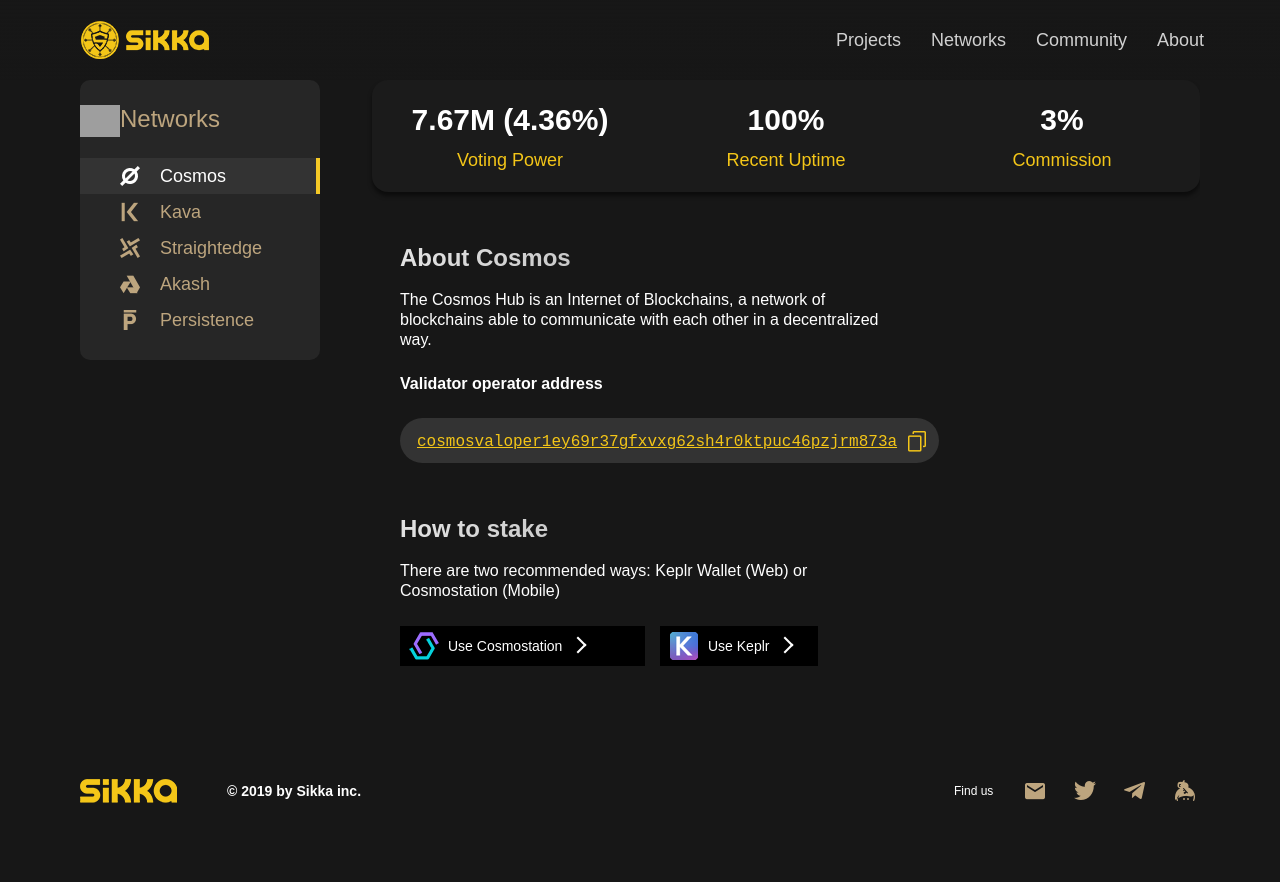
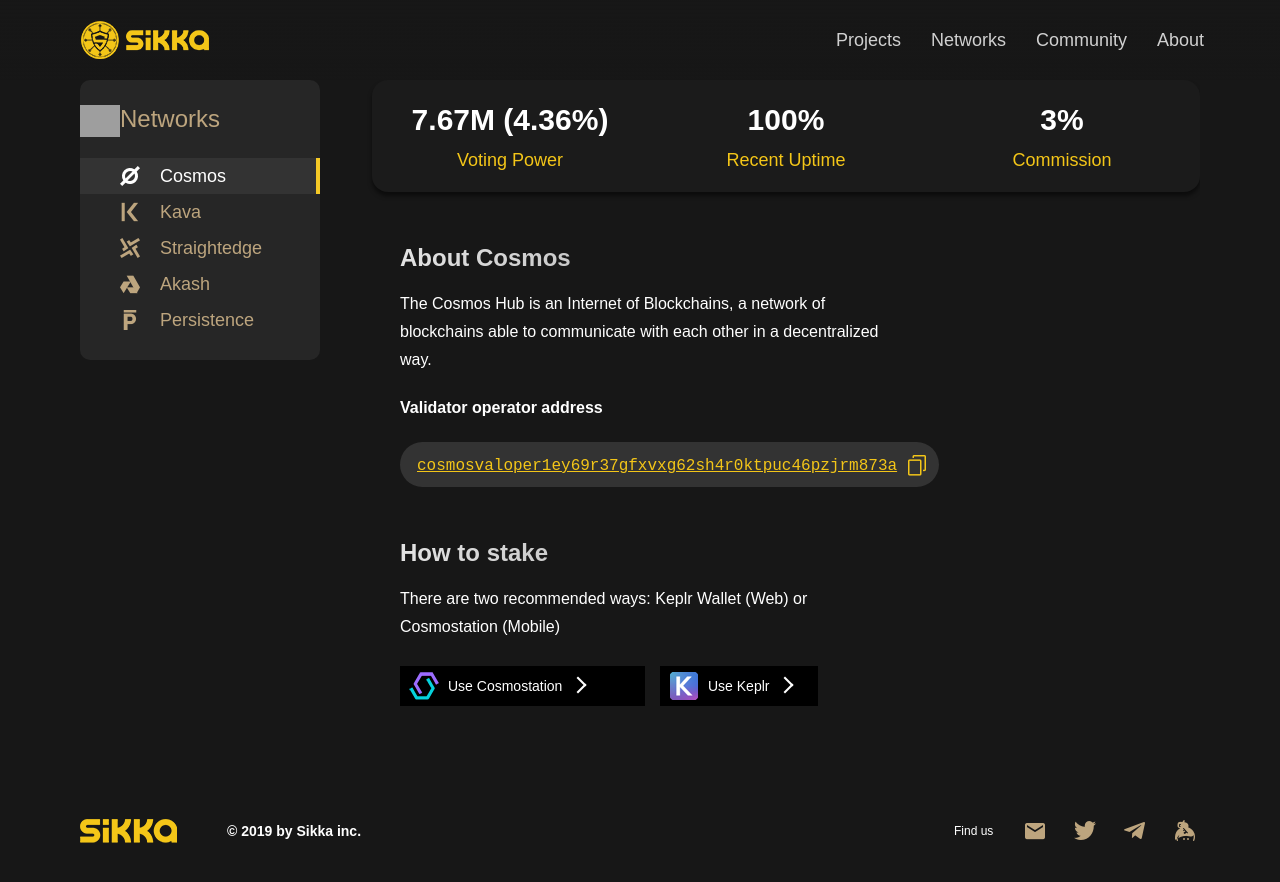
Before and after one commit to King860810/newweb, a Jekyll site: the page built from networks.html, in a window 1280 px wide. Shown: the top 882 px of the page. Built offline with Jekyll 4.4.1, drawn with Linux system fonts in a browser that asks for light colours; grey boxes are pictures that could not be loaded.

Commit message:
Update stylepc.css

```diff
--- a/assets/css/stylepc.css
+++ b/assets/css/stylepc.css
@@ -350,9 +350,12 @@
 	font-size: 16px;
     color: #fff;
     width: 480px;
-    line-height: 20px;
+    line-height: 28px;
     margin-left: 28px;
 	}
+.main .content .menu1 .tab .tt2 a{
+	color: #F4C618;
+}
 .main .content .menu1 dt{
 	font-size: 16px;
     color: #fff;
```
